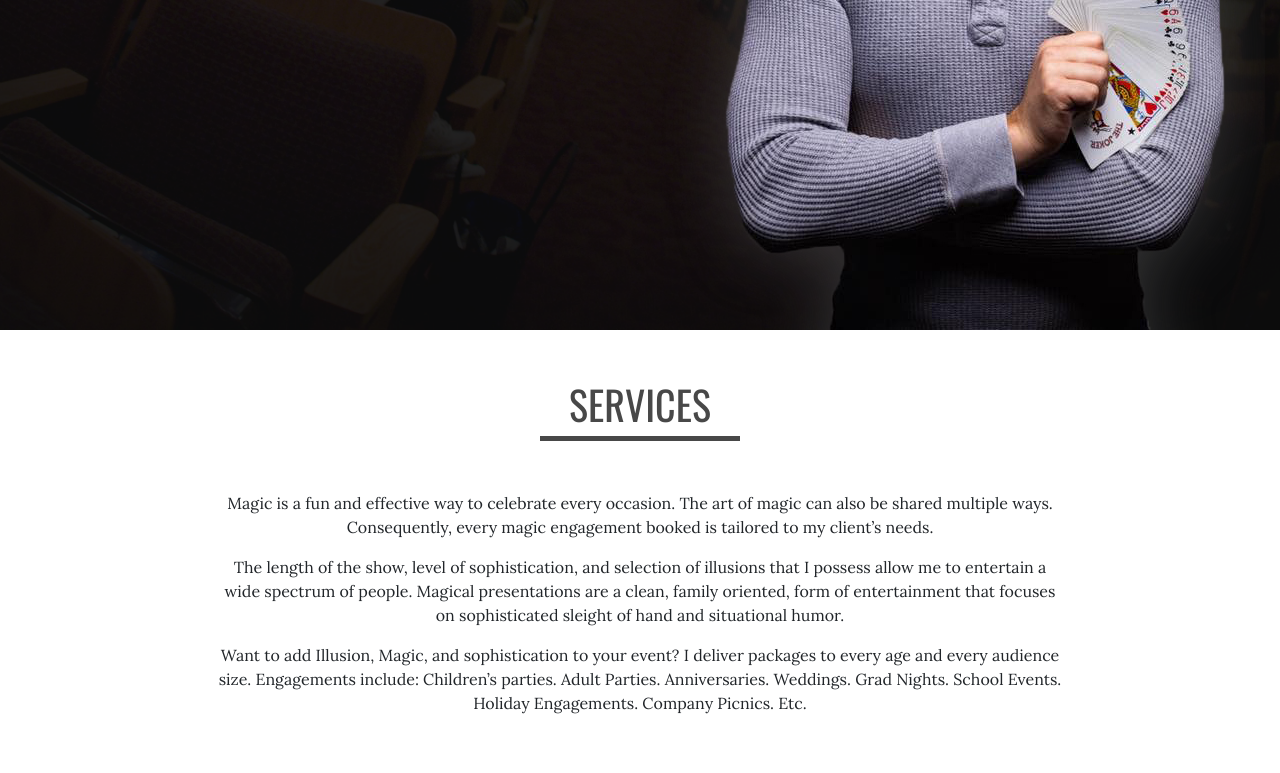
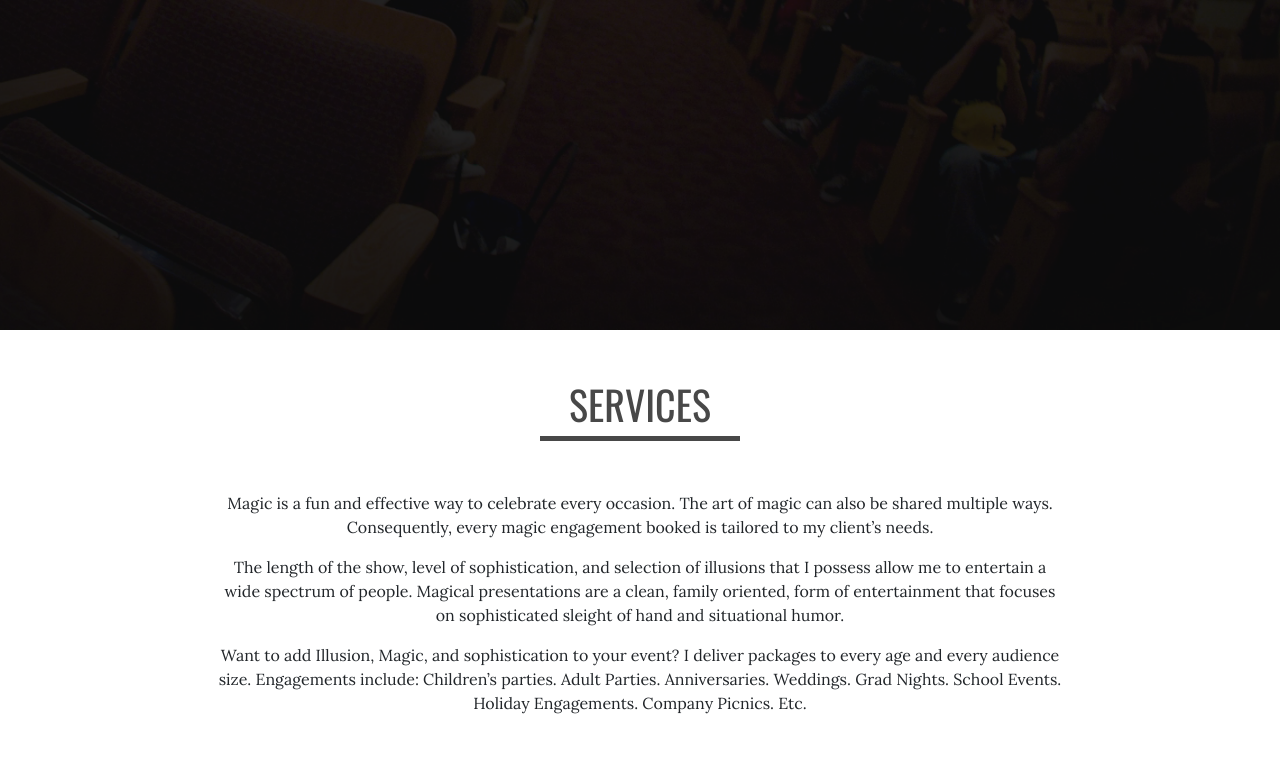
Before and after one commit to matt-schmidt-dev/magic-site, a plain HTML site: page index.html in a window 1280 px wide. Shown: the part 470-1243 px from the top of the page. Drawn offline with nearby package versions, Linux system fonts and the light colour scheme.

Commit message:
upadates

```diff
--- a/index.html
+++ b/index.html
@@ -73,7 +73,7 @@
             </div>
           </div>-->
         </div>
-        <img src="images\bg-ryan-glamour.png" alt="Ryan-Glamour">
+        <img class="this-img" src="images/ryan-bw-sitting.png" alt="">
       </div>
     </div>
     <div id="about" class="middle-section">
```
